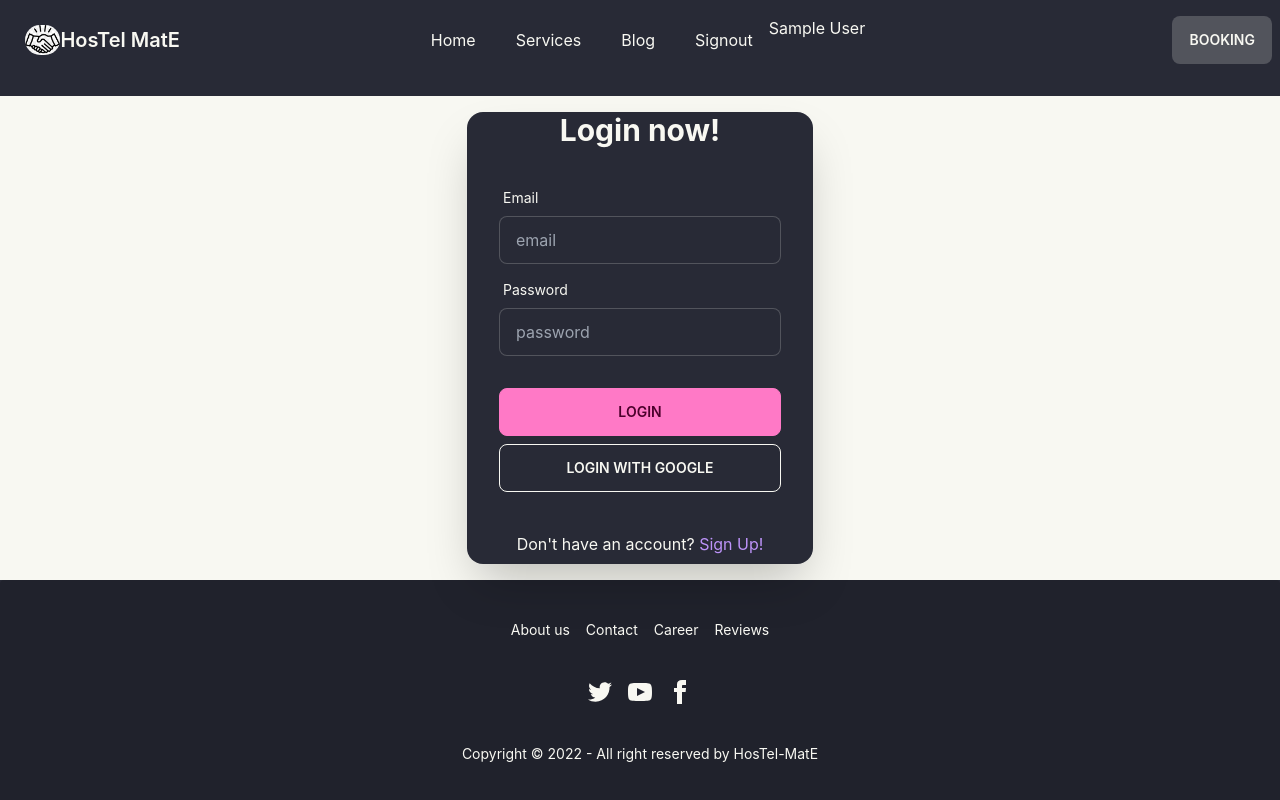
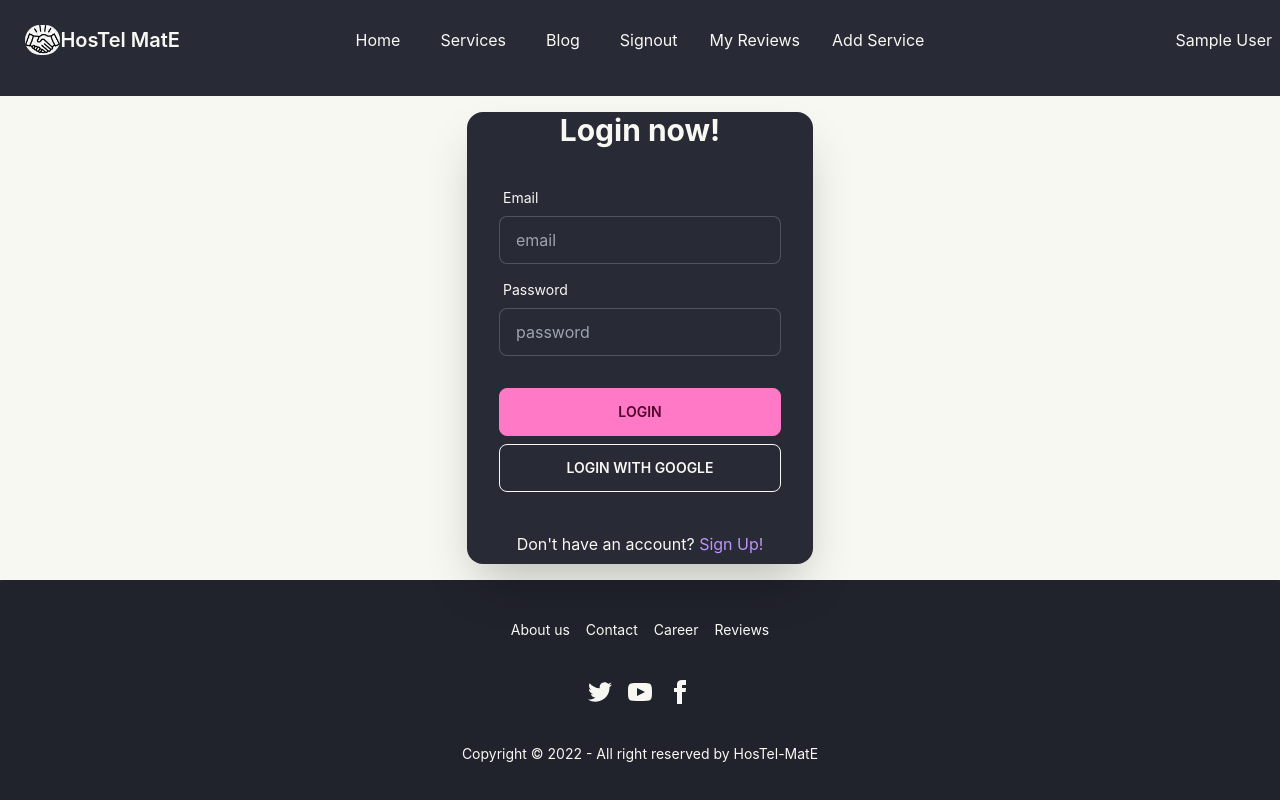
Before and after one commit to sajthewizard/Hostel-Mate, a React (Create React App) app: page /login in a window 1280 px wide. Shown: the top 800 px of the page. Built offline with nearby package versions, Linux system fonts and the light colour scheme; no server answers; sample sign-in values are in the browser's storage.

Commit message:
error route done

```diff
--- /dev/null
+++ b/src/Pages/Myreviews/Myreviews.js
@@ -0,0 +1,11 @@
+import React from 'react';
+
+const Myreviews = () => {
+    return (
+        <div>
+
+        </div>
+    );
+};
+
+export default Myreviews;
--- a/src/Pages/Routes/Routes.js
+++ b/src/Pages/Routes/Routes.js
@@ -2,9 +2,11 @@ import Blog from "../Blog/Blog";
 import Home from "../Home/Home";
 import MAin from "../Layout/Main/MAin";
 import Login from "../Login/Login";
+import Myreviews from "../Myreviews/Myreviews";
 import ServiceCard from "../ServiceCard/ServiceCard";
 import Services from "../Services/Services";
 import Signup from "../Signup/Signup";
+import PrivateRoutes from "./PrivateRoutes/PrivateRoutes";
 
 const { createBrowserRouter } = require("react-router-dom");
 
@@ -42,9 +44,13 @@ export const router = createBrowserRouter([
                 path: '/services/:id',
                 element: <ServiceCard></ServiceCard>,
                 loader: ({ params }) => fetch(`http://localhost:5000/services/${params.id}`)
-            }
+            },
+            {
+                path: '/myreviews',
+                element: <PrivateRoutes><Myreviews></Myreviews></PrivateRoutes>
+            },
         ]
-    }
+    }, { path: '*', element: <div className="text-5xl text-center text-error-content my-36"><h1>404! Check and try again</h1></div> }
 ]
 
 )
--- a/src/Pages/ServiceCard/ServiceCard.js
+++ b/src/Pages/ServiceCard/ServiceCard.js
@@ -1,6 +1,8 @@
 import React from 'react';
 import { useLoaderData } from 'react-router-dom';
 import useTitle from '../../hooks/useTitle';
+import 'react-photo-view/dist/react-photo-view.css';
+import { PhotoProvider, PhotoView } from 'react-photo-view';
 
 const ServiceCard = () => {
     useTitle('Service')
@@ -9,7 +11,12 @@ const ServiceCard = () => {
     return (
         <div className="card w-96 bg-emerald-400  shadow-xl mx-auto mb-12">
 
-            <figure><img src={img} alt="" /></figure>
+            <figure> <PhotoProvider>
+                <PhotoView src={img}>
+                    <img src={img} alt="" />
+                </PhotoView>
+            </PhotoProvider>
+            </figure>
             <div className="card-body">
                 <h2 className="card-title">
                     {name}
--- a/src/Pages/Shared/header/Header.js
+++ b/src/Pages/Shared/header/Header.js
@@ -58,7 +58,12 @@ const Header = () => {
                                 user?.uid ?
                                     <>
                                         <button onClick={handleSignOut}>Signout</button>
-                                        {user?.displayName}
+
+                                        <>  <Link to="/myreviews">My Reviews</Link>
+
+                                            <Link to="/signup">Add Service</Link>
+                                        </>
+
 
 
                                     </>
@@ -81,7 +86,8 @@ const Header = () => {
 
 
                 <div className="navbar-end">
-                    <button className="btn btn-active btn-ghost">Booking</button>
+                    {user?.displayName}
+
                 </div>
             </div>
 
```
